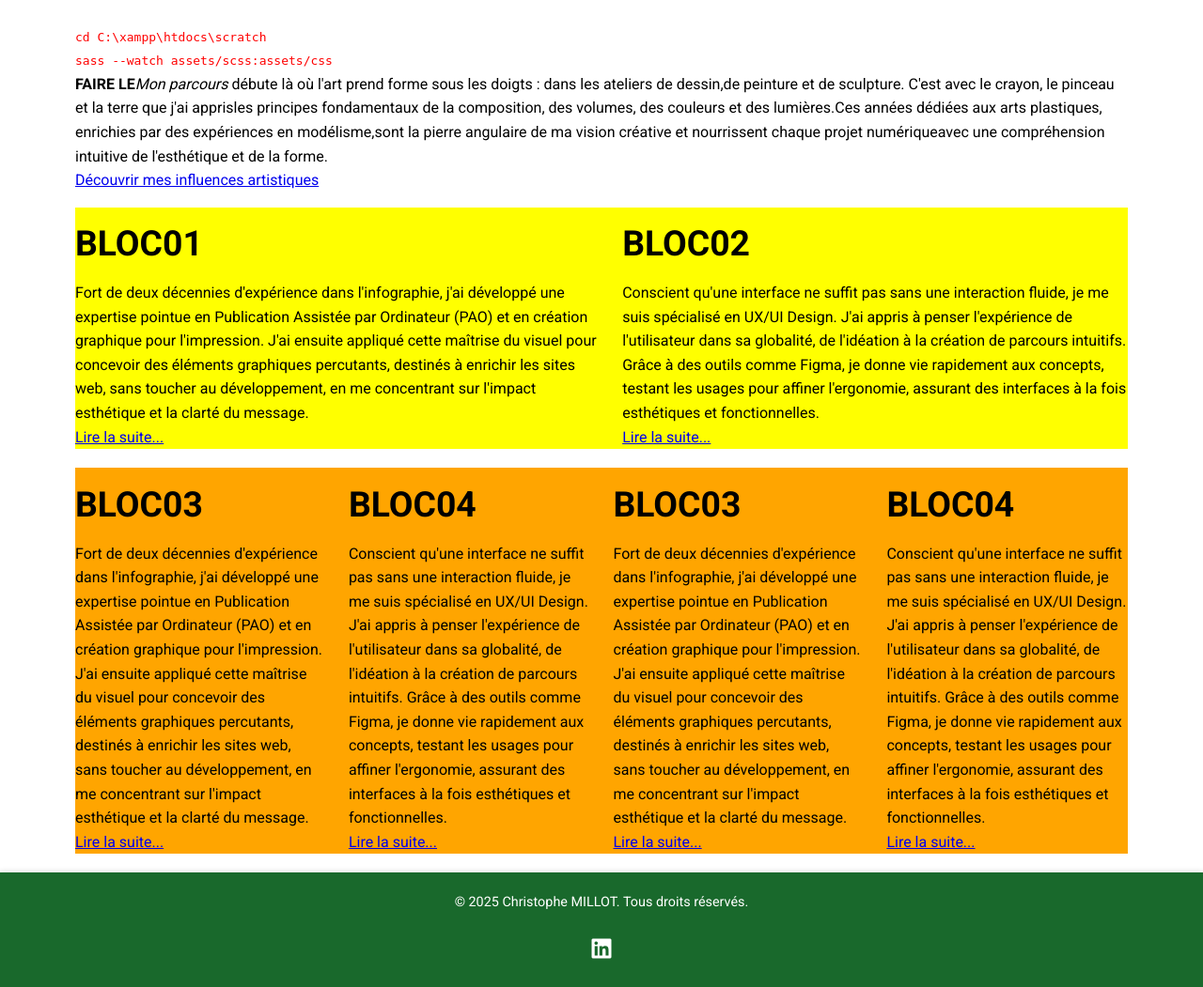
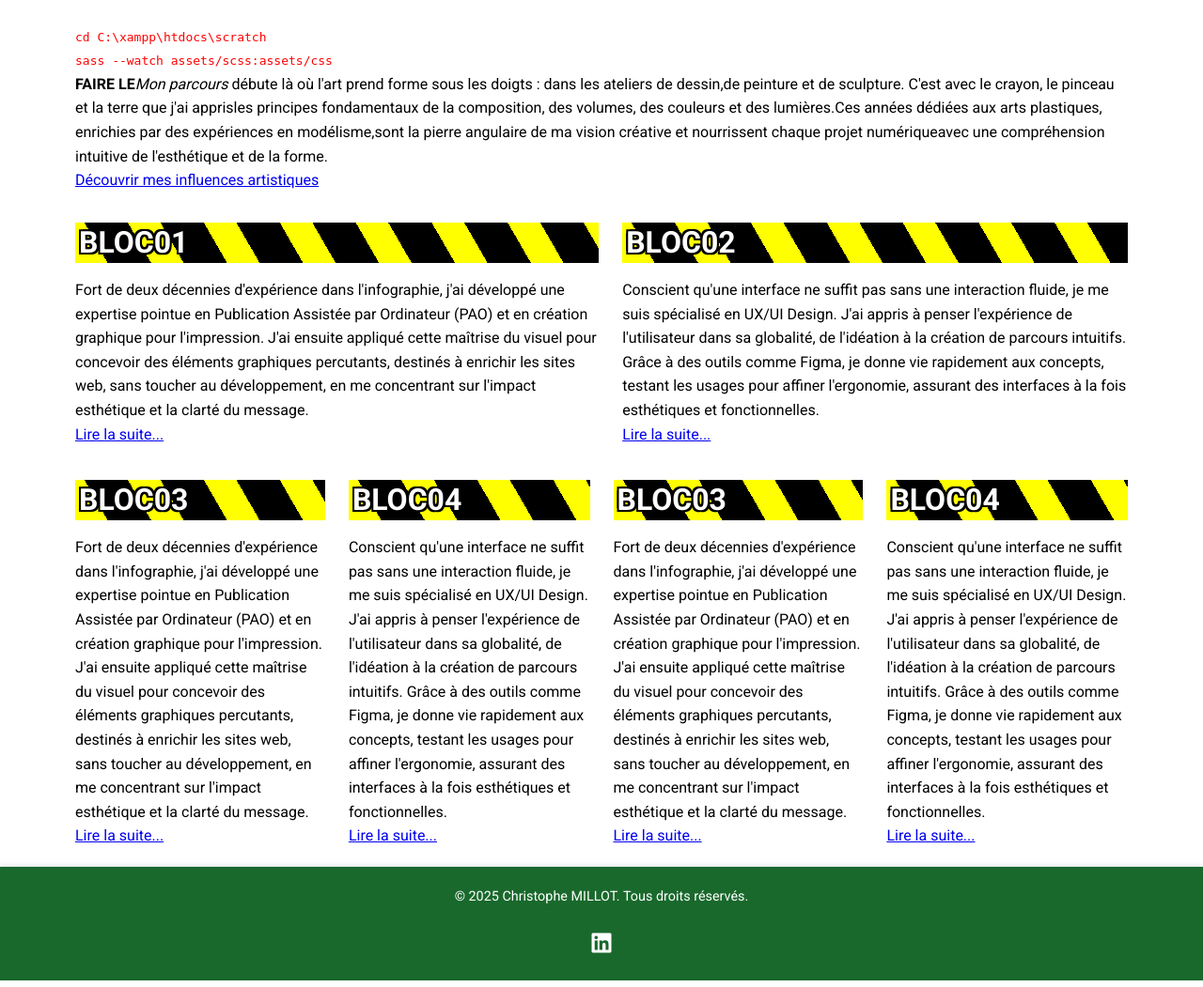
Before and after one commit to Millot-2023/scratch, a PHP site: page / in a window 1280 px wide. Shown: the part 904-1955 px from the top of the page at 94% size. Run offline with PHP 8.4, Linux system fonts and the light colour scheme.

Commit message:
Mise à jour des styles

```diff
--- a/assets/css/styles.css
+++ b/assets/css/styles.css
@@ -97,13 +97,16 @@ h1 {
 }
 
 h2 {
+  padding: 4px;
   font-family: "Roboto", sans-serif;
   font-weight: 700;
-  font-size: 28pt;
-  color: black;
+  font-size: 24pt;
   line-height: 1.1;
   margin-top: 0.5em;
   margin-bottom: 0.5em;
+  color: white;
+  background: repeating-linear-gradient(60deg, yellow, yellow 30px, black 30px, black 70px);
+  text-shadow: -2px -2px 0 black, 2px -2px 0 black, -2px 2px 0 black, 2px 2px 0 black;
 }
 
 h3 {
@@ -396,24 +399,19 @@ code {
 }
 
 /*BLOCS*/
-.deuxBlocs {
-  background-color: red;
-}
+/*.deuxBlocs{background-color:red;}
 
-.quatresBlocs {
-  background-color: green;
-}
-
+.quatresBlocs{background-color:green;}*/
 /* --- Media Queries pour le Responsive --- */
 @media (max-width: 769px) { /*EN DESSOUS DE*/
   .deuxBlocs {
-    background-color: orange;
+    /*background-color:orange;*/
     display: flex;
     flex-direction: column;
     gap: 25px;
   }
   .quatresBlocs {
-    background-color: yellow;
+    /*background-color:yellow;*/
     display: flex;
     flex-direction: column;
     gap: 25px;
@@ -421,14 +419,14 @@ code {
 }
 @media (min-width: 768px) { /*AU DELA DE*/
   .deuxBlocs {
-    background-color: yellow;
+    /*background-color:yellow;*/
     display: flex;
     flex-direction: row;
     gap: 25px;
     margin-bottom: 20px;
   }
   .quatresBlocs {
-    background-color: orange;
+    /*background-color:orange;*/
     display: flex;
     flex-direction: row;
     gap: 25px;
--- a/assets/scss/_fonts.scss
+++ b/assets/scss/_fonts.scss
@@ -23,14 +23,26 @@ h1 {
     /*CETTE MARGE REPOUSSE Le HERO CORRECTEMENT*/
     }
 
-h2 {
+h2  {
+    padding:4px;
     font-family: 'Roboto', sans-serif;
     font-weight: 700;
-    font-size:28pt;
-    color: black;
+    font-size:24pt;
     line-height: 1.1;
     margin-top: 0.5em;
     margin-bottom: 0.5em;
+
+
+    color: white;
+    background: repeating-linear-gradient(60deg,yellow,yellow 30px,black 30px,black 70px,);
+
+    text-shadow:
+    -2px -2px 0 black,
+    2px -2px 0 black,
+    -2px  2px 0 black,
+    2px  2px 0 black;
+
+
     }
 
 h3 {
--- a/assets/scss/_layout.scss
+++ b/assets/scss/_layout.scss
@@ -14,22 +14,22 @@
 
 /*BLOCS*/
 
-.deuxBlocs{background-color:red;}
+/*.deuxBlocs{background-color:red;}
 
-.quatresBlocs{background-color:green;}
+.quatresBlocs{background-color:green;}*/
 
 /* --- Media Queries pour le Responsive --- */
 @media (max-width: 769px) {/*EN DESSOUS DE*/
 
 .deuxBlocs{
-background-color:orange;
+/*background-color:orange;*/
 display: flex;
 flex-direction: column;
 gap:25px;
 // margin-bottom: 20px;
 }
 .quatresBlocs{
-background-color:yellow;
+/*background-color:yellow;*/
 display: flex;
 flex-direction: column;
 gap:25px;
@@ -40,14 +40,14 @@ gap:25px;
 @media (min-width: 768px) {/*AU DELA DE*/
 
 .deuxBlocs{
-background-color:yellow;
+/*background-color:yellow;*/
 display: flex;
 flex-direction: row;
 gap:25px;
 margin-bottom: 20px;
 }
 .quatresBlocs{
-background-color:orange;
+/*background-color:orange;*/
 display: flex;
 flex-direction: row;
 gap:25px;
```
Also changed, not shown: 1 other file.
